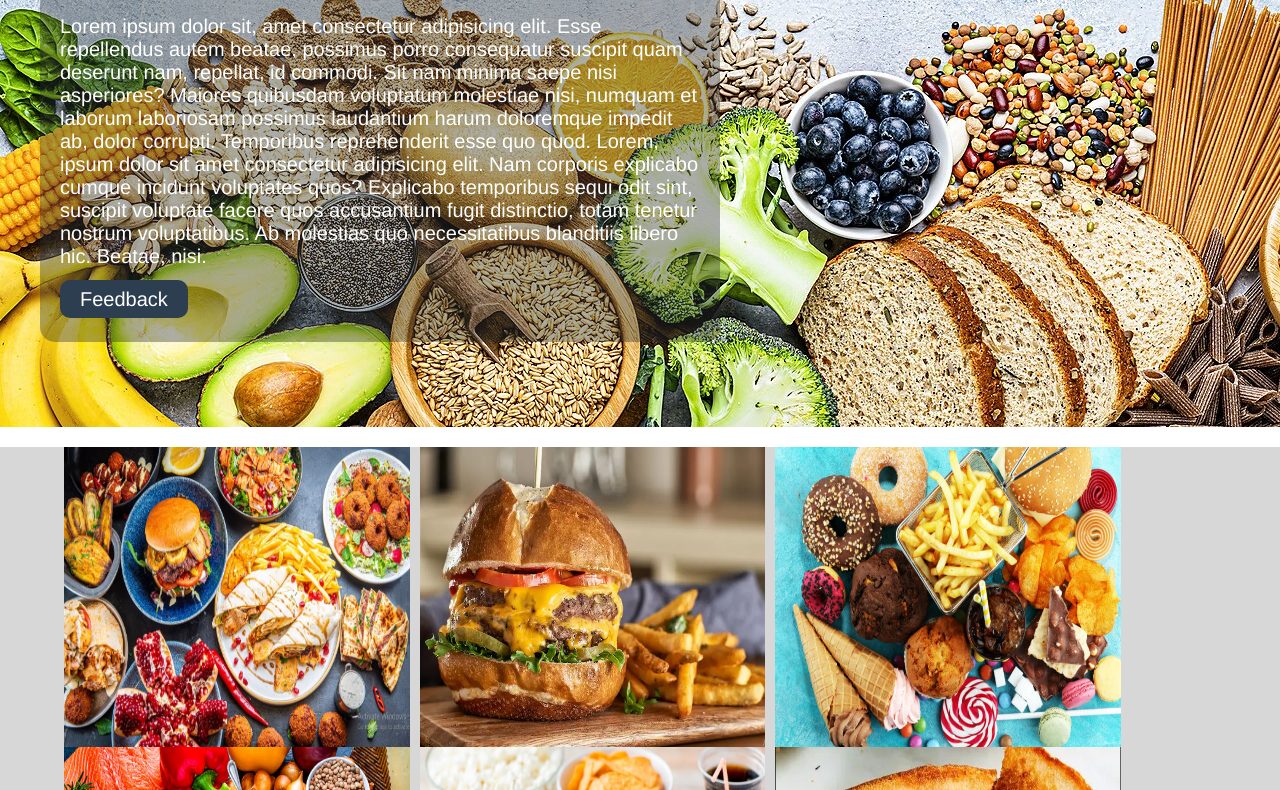
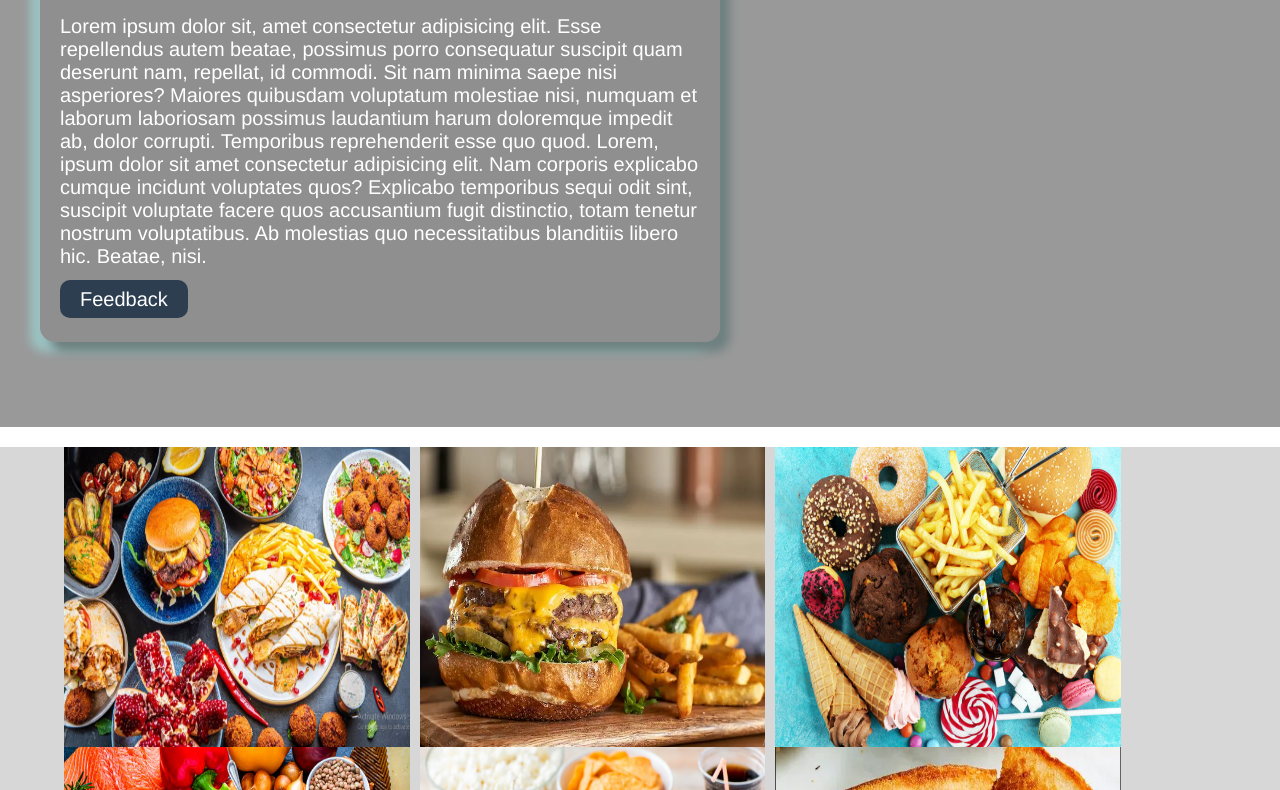
Before and after one commit to ShahinMiah1998/practice-task-day-2, a plain HTML site: page index.html in a window 1280 px wide. Shown: the part 161-951 px from the top of the page. Drawn offline with Linux system fonts and the light colour scheme.

Commit message:
second commit

```diff
--- a/style.css
+++ b/style.css
@@ -38,17 +38,19 @@
 .main_area {
   width: 100%;
   min-height: 500px;
-  background-image: url('images/mainfood.jpg');
+  background-color: #999999;
   padding: 15px 0;
 }
 .main_area .left {
   width: 50%;
   margin-left: 40px;
   min-height: 400px;
-  background-color: #2a2f3062;
+  background-color: #7f818162;
   color: #ffffff;
   padding: 15px 20px;
   border-radius: 15px;
+  box-shadow: 10px 10px 10px #6f8181,
+  -10px 10px 10px #9bc2c2;
 }
 .main_area .left h1 {
   font-size: 50px;
```
